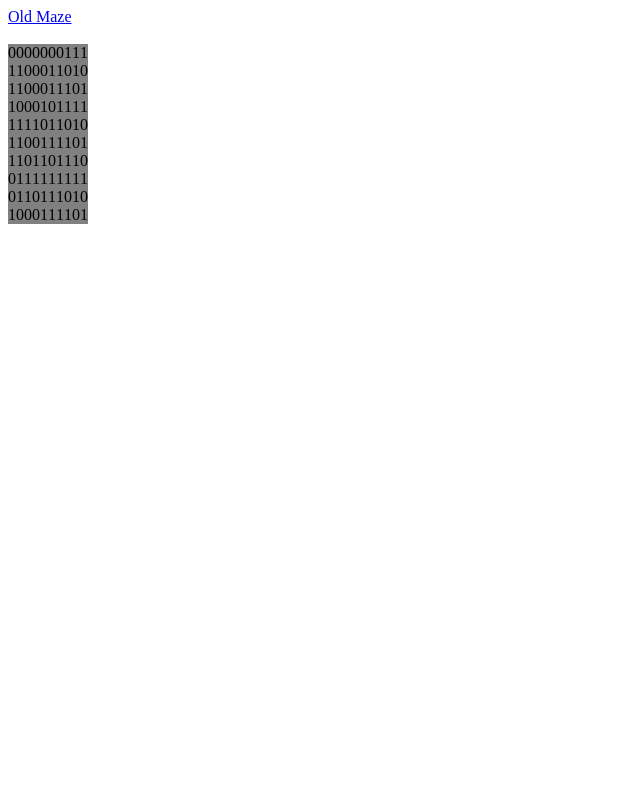
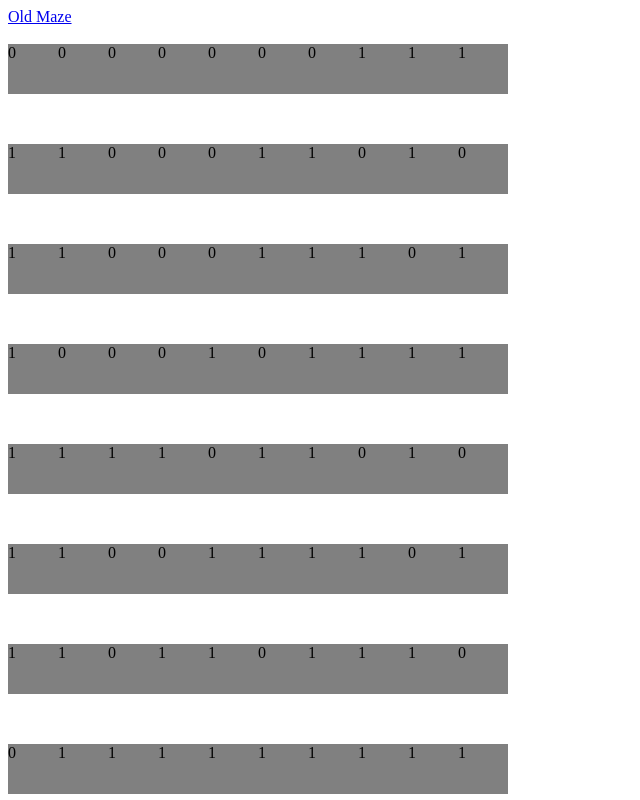
Before and after one commit to MarkSill/Maze, a plain HTML site: page index.html in a window 1280 px wide. Shown: the top 800 px of the page, without its empty margins (0-640 px from the left). Drawn offline with Linux system fonts and the light colour scheme.

Commit message:
Changed to static width/height, positioning done

```diff
--- a/maze.css
+++ b/maze.css
@@ -1,4 +1,7 @@
 .tile {
 	background-color: gray;
 	display: inline-block;
+	position: relative;
+	width: 50px;
+	height: 50px;
 }
--- a/maze.js
+++ b/maze.js
@@ -54,7 +54,7 @@ var maze = {
 		for (var x = 0; x < maze.data.tiles.length; x++) {
 			for (var y = 0; y < maze.data.tiles[x].length; y++) {
 				var tile = maze.data.tiles[x][y];
-				tiles += "<span class='tile' width='" + amnt + "vh' height='" + amnt + "vh'>" + tile + "</span>";
+				tiles += "<span class='tile' style='top:" + x*50 + "px;left:" + y*50 + ";'>" + tile + "</span>";
 			}
 			tiles += "<br/>";
 		}
```
